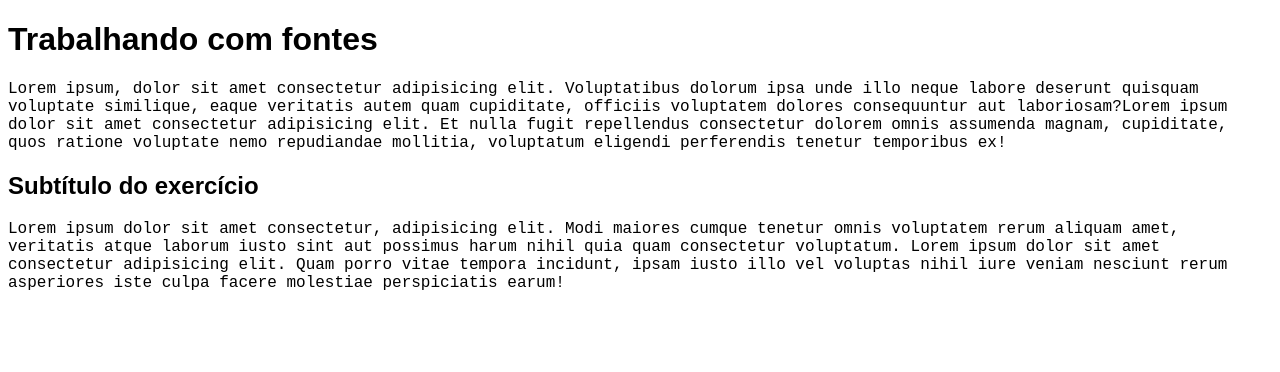
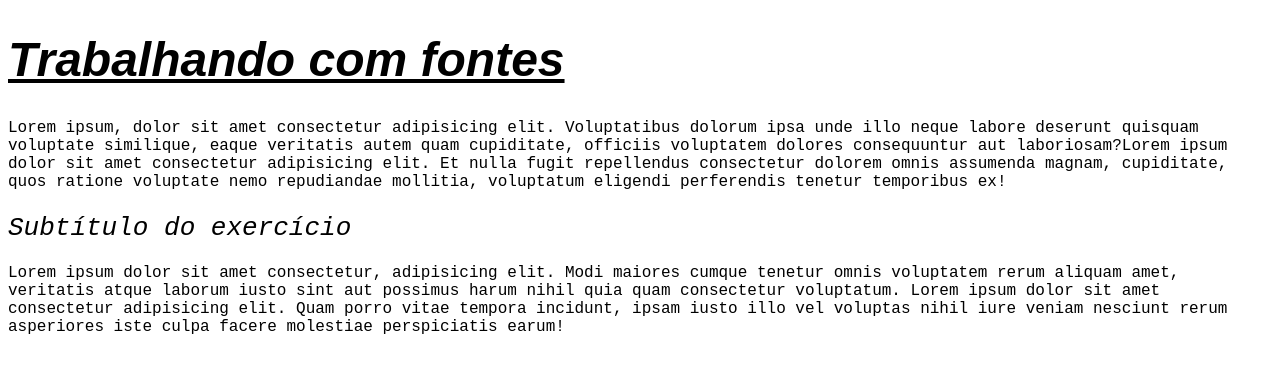
Before and after one commit to ProfessorGarra/ExercIcios-MoDULO-01, a plain HTML site: page ex017 - Famílias de fonte com CSS/index.html in a window 1280 px wide. Drawn offline with Linux system fonts and the light colour scheme.

Commit message:
Update style.css

```diff
--- a/ex017 - Famílias de fonte com CSS/style.css
+++ b/ex017 - Famílias de fonte com CSS/style.css
@@ -1,8 +1,30 @@
 @charset "UTF-8";
-body{
-    font-family: 'Courier New', Courier, monospace,Arial, Helvetica, sans-serif; /*safecombination são combinações de fontes que  serão testadas pelo navegador, uma de três, a primeira na ordem da lista, que for encontrada será utilizada*/
+
+body {
+    font-family: 'Courier New', Courier, monospace, Arial, Helvetica, sans-serif;
+    /*safecombination são combinações de fontes que  serão testadas pelo navegador, uma de três, a primeira na ordem da lista, que for encontrada será utilizada*/
 }
-h2, h1{
-    font-family: sans-serif, monospace, cursive;
+
+
+h1 {
+font: italic bolder 3em "Work Sans", sans-serif;
+    text-decoration: underline;
+    /* podemos fazer um shorthand com comando font:
+    - font-style - font-weight:- font-size:-font-family
+    font-style: bolder;
+    font-weight: 800;
+    font-size: 3em;
+    font-family: sans-serif, monospace, cursive;*/
 }
+h2{
+    font: italic 100 2em monospace;
+}
+
 /* A fonte courier New são serifadas e mono espaçadas */
+/*Temos dois tipos de medidas de fontes:
+
+MEDIDAS ABSOLUTAS:
+cm,mm,in,px,pt,pc ob:recomendação da w3c é usar px, tamanho referencial é de 16px.
+
+MEDIDAS RELATIVAS:
+em,ex,rem,vw,vh,% obs: recomendação da wc3 é usar em , que geralmente é de 16px, ou seja 16px=1em. Podemos assumir que 1em é igual ao tamanho relativo natural da fonte.( trabalha com porcentagem do tamanho da fonte padrão.*/
```
